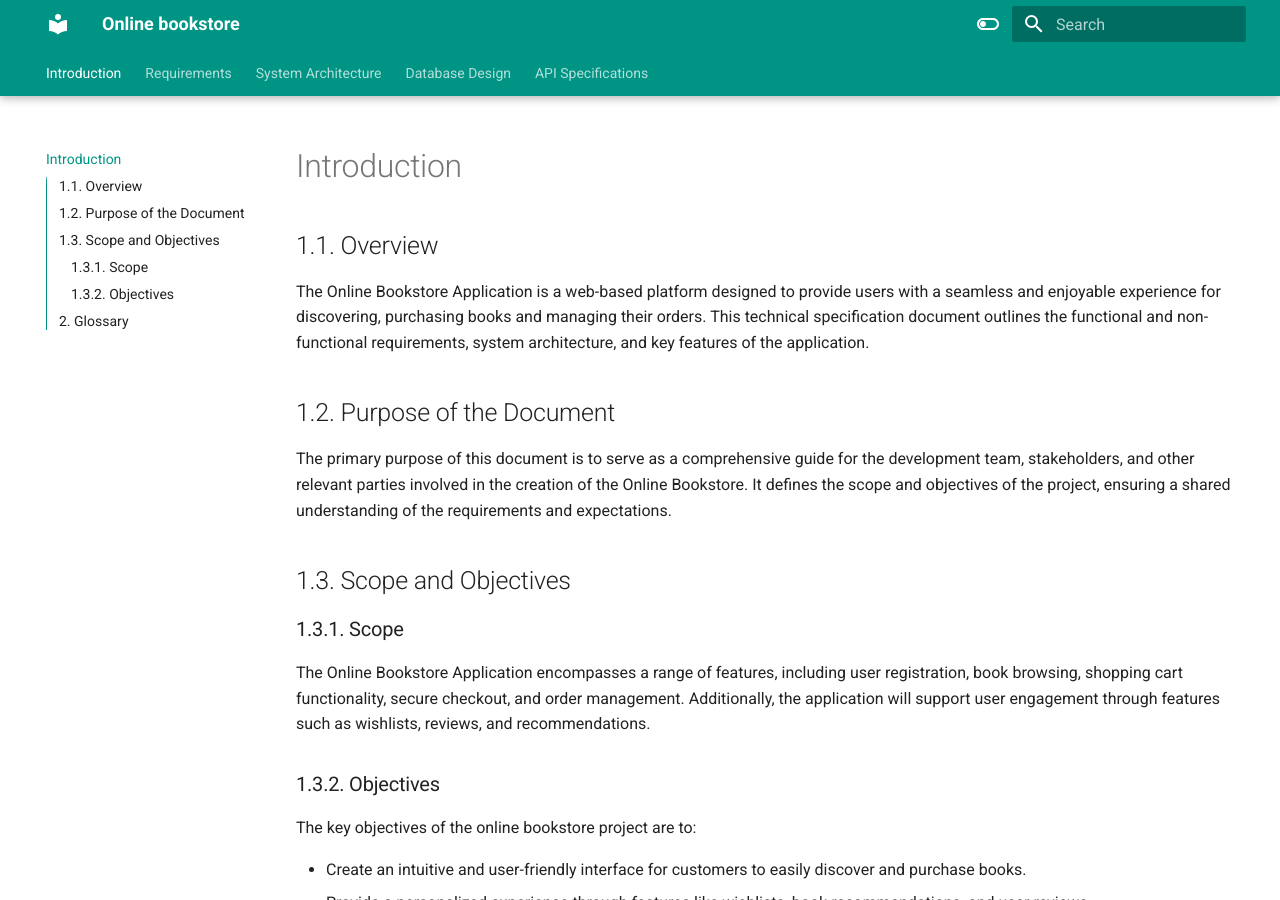
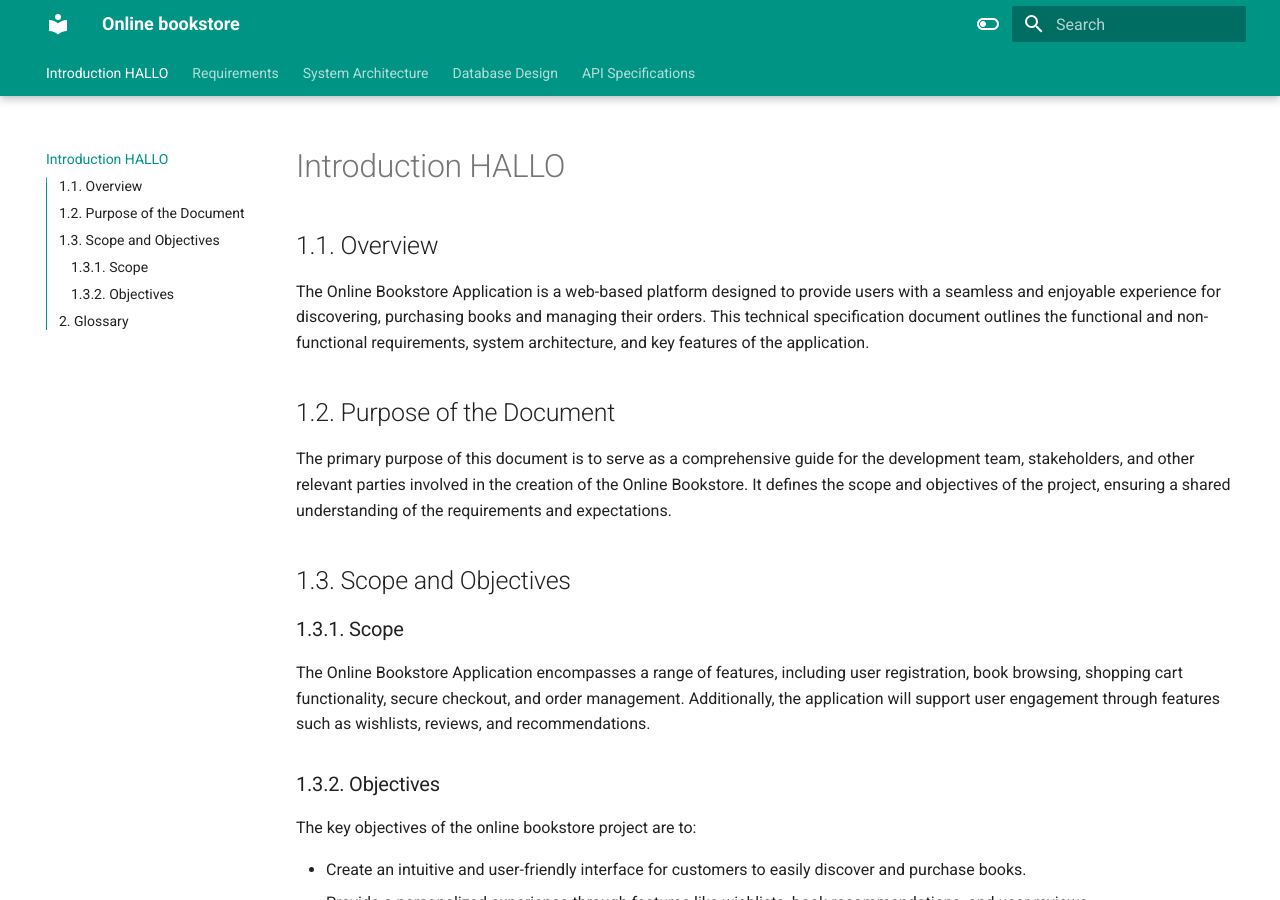
Before and after one commit to MiguelPelegrina/java_school_online_store_documentation, an MkDocs documentation site: the page built from docs/index.md, in a window 1280 px wide and 900 px high. Built offline with MkDocs 1.6.1 and Material for MkDocs 9.7.7, drawn with Linux system fonts in a browser that asks for light colours.

```diff
--- a/docs/index.md
+++ b/docs/index.md
@@ -1,4 +1,4 @@
-# Introduction
+# Introduction HALLO
 
 ## 1.1. Overview
 
```
